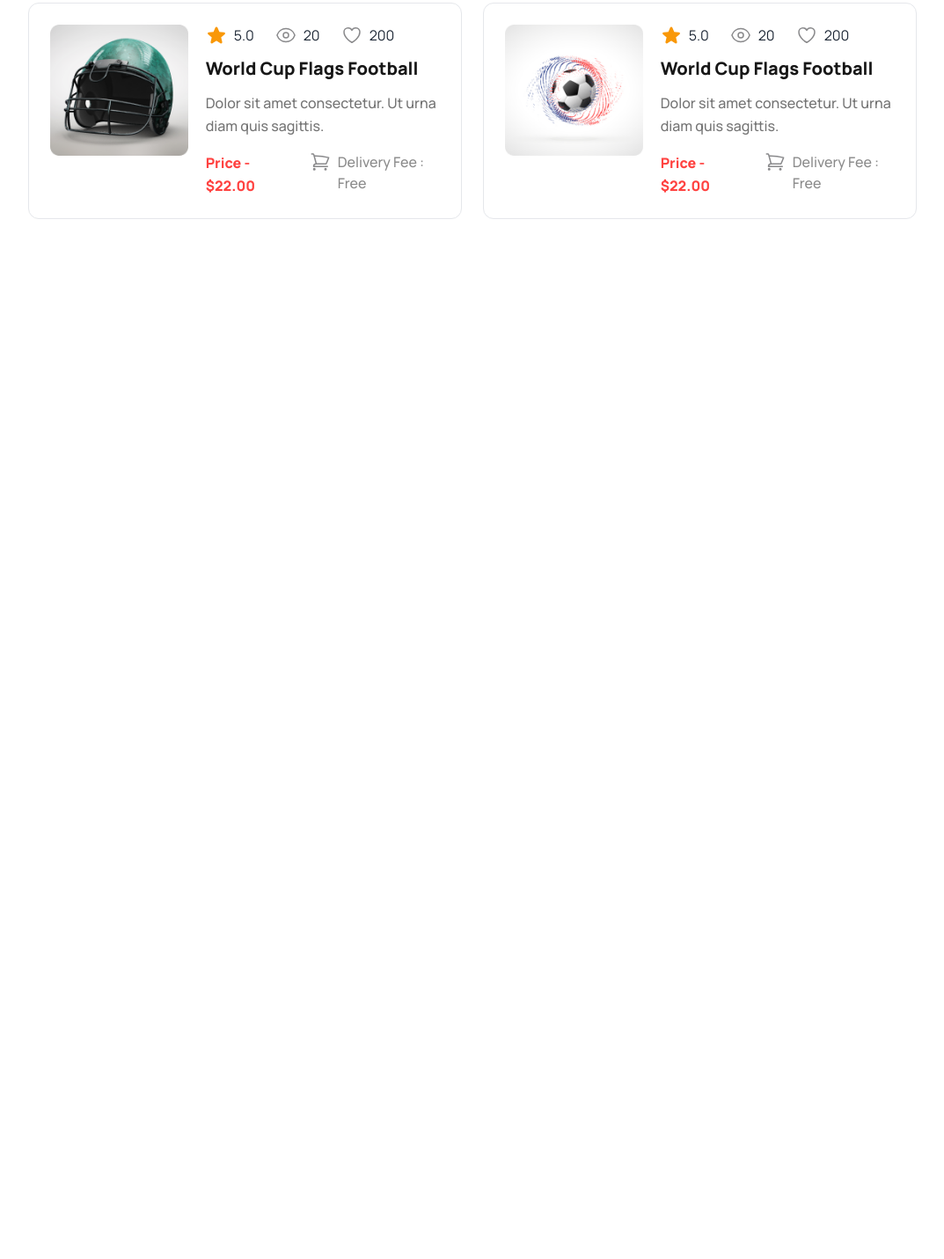
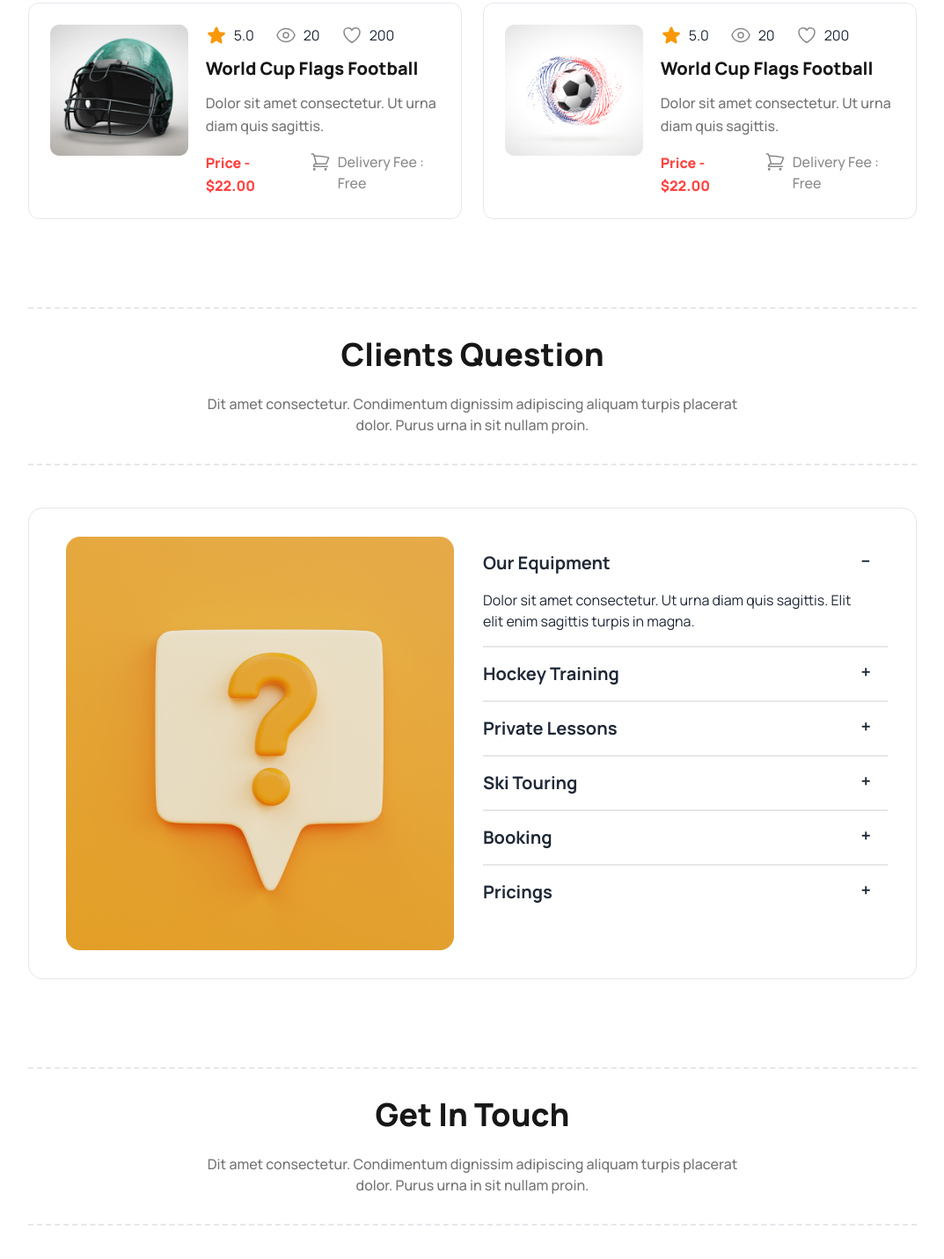
Before and after one commit to M-Nazmul/Hockeys-B9A3, a plain HTML site: page index.html in a window 1280 px wide. Shown: the part 2936-4367 px from the top of the page at 88% size, without its empty margins (103-1176 px from the left). Before the commit the page ends 3285 px from the top, so only its background shows below. Drawn offline with nearby package versions, Linux system fonts and the light colour scheme.

Commit message:
added clients question section

```diff
--- a/index.html
+++ b/index.html
@@ -537,9 +537,98 @@
                   </p>
                 </div>
             </div>
-
           </div>
         </div>
+      </section>
+      <!-- Clients question section  -->
+      <section class="my-10 md:my-[100px]">
+        <div class="border-y-2 md:mb-12 border-dashed">
+          <h2 class="text-center text-neutral-900 text-[22px] md:text-4xl font-extrabold mt-6 md:mt-8 mb-4 md:mb-6">Clients Question</h2>
+          <p class="max-w-[607px] mx-auto text-center text-neutral-900 text-opacity-60 text-sm md:text-base font-medium leading-relaxed mb-6 md:mb-8">
+            Dit amet consectetur. Condimentum dignissim adipiscing aliquam turpis placerat dolor. Purus urna in sit nullam proin.
+          </p>
+         </div>
+         <div class="border rounded-2xl p-6 lg:p-8 flex flex-col lg:flex-row">
+          <figure class="mx-auto md:mx-0 flex-1">
+            <img class="mx-auto" src="Images/11.png" alt="">
+          </figure>
+          <div class=" flex-1 pl-6">
+            <div class="collapse collapse-plus  rounded-none">
+              <input type="radio" name="my-accordion-3" checked="checked" />
+              <div class="collapse-title pl-0 text-xl font-bold">
+                Our Equipment
+              </div>
+              <div class="collapse-content pl-0">
+                <p>Dolor sit amet consectetur. Ut urna diam quis sagittis. Elit elit enim sagittis turpis in magna.</p>
+              </div>
+              <!-- Horizontal line -->
+                <hr class=" border border-neutral-900 border-opacity-10">
+            </div>
+            <div class="collapse collapse-plus rounded-none">
+              <input type="radio" name="my-accordion-3" />
+              <div class="collapse-title text-xl font-bold pl-0">
+                Hockey Training
+              </div>
+              <div class="collapse-content pl-0">
+                <p>Dolor sit amet consectetur. Ut urna diam quis sagittis. Elit elit enim sagittis turpis in magna.</p>
+              </div>
+            </div>
+            <!-- Horizontal line -->
+            <hr class=" border border-neutral-900 border-opacity-10">
+            <div class="collapse collapse-plus rounded-none">
+              <input type="radio" name="my-accordion-3" />
+              <div class="collapse-title text-xl font-bold pl-0">
+                Private Lessons
+              </div>
+              <div class="collapse-content pl-0">
+                <p>Dolor sit amet consectetur. Ut urna diam quis sagittis. Elit elit enim sagittis turpis in magna.</p>
+              </div>
+              <!-- Horizontal line -->
+            <hr class=" border border-neutral-900 border-opacity-10">
+            </div>
+            <div class="collapse collapse-plus rounded-none">
+              <input type="radio" name="my-accordion-3" />
+              <div class="collapse-title text-xl font-bold pl-0">
+                Ski Touring
+              </div>
+              <div class="collapse-content pl-0">
+                <p>Dolor sit amet consectetur. Ut urna diam quis sagittis. Elit elit enim sagittis turpis in magna.</p>
+              </div>
+              <!-- Horizontal line -->
+            <hr class=" border border-neutral-900 border-opacity-10">
+            </div>
+            <div class="collapse collapse-plus rounded-none">
+              <input type="radio" name="my-accordion-3" />
+              <div class="collapse-title text-xl font-bold pl-0">
+                Booking
+              </div>
+              <div class="collapse-content pl-0">
+                <p>Dolor sit amet consectetur. Ut urna diam quis sagittis. Elit elit enim sagittis turpis in magna.</p>
+              </div>
+              <!-- Horizontal line -->
+            <hr class=" border border-neutral-900 border-opacity-10">
+            </div>
+            <div class="collapse collapse-plus ">
+              <input type="radio" name="my-accordion-3" />
+              <div class="collapse-title text-xl font-bold pl-0">
+                Pricings
+              </div>
+              <div class="collapse-content pl-0">
+                <p>Dolor sit amet consectetur. Ut urna diam quis sagittis. Elit elit enim sagittis turpis in magna.</p>
+              </div>
+            </div>
+          </div>
+         </div>
+      </section>
+
+      <!-- Get in touch section -->
+      <section class="my-10 md:my-[100px]">
+        <div class="border-y-2 md:mb-12 border-dashed">
+          <h2 class="text-center text-neutral-900 text-[22px] md:text-4xl font-extrabold mt-6 md:mt-8 mb-4 md:mb-6">Get In Touch</h2>
+          <p class="max-w-[607px] mx-auto text-center text-neutral-900 text-opacity-60 text-sm md:text-base font-medium leading-relaxed mb-6 md:mb-8">
+            Dit amet consectetur. Condimentum dignissim adipiscing aliquam turpis placerat dolor. Purus urna in sit nullam proin.
+          </p>
+         </div>
       </section>
     </main>
 </body>
```
